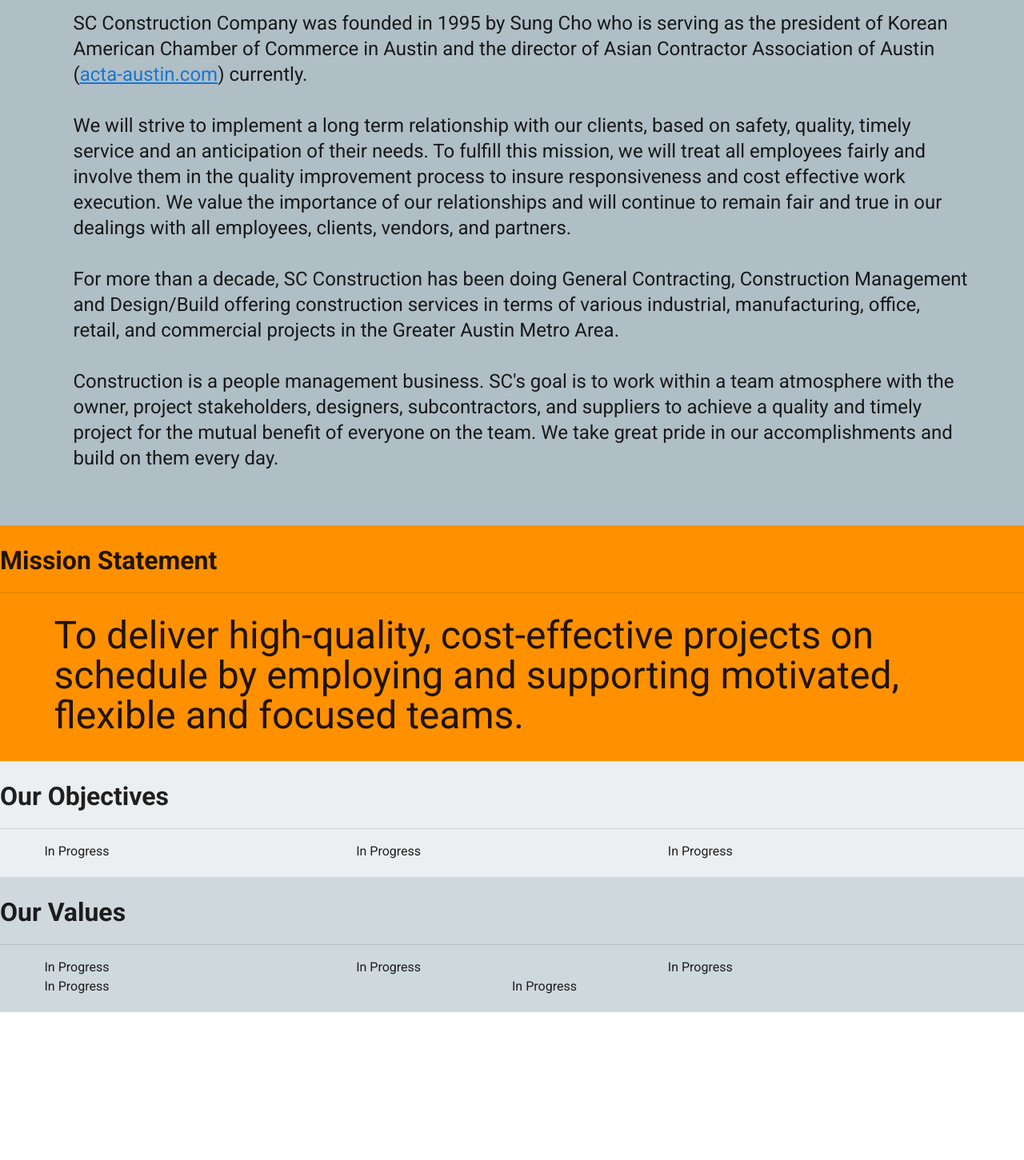
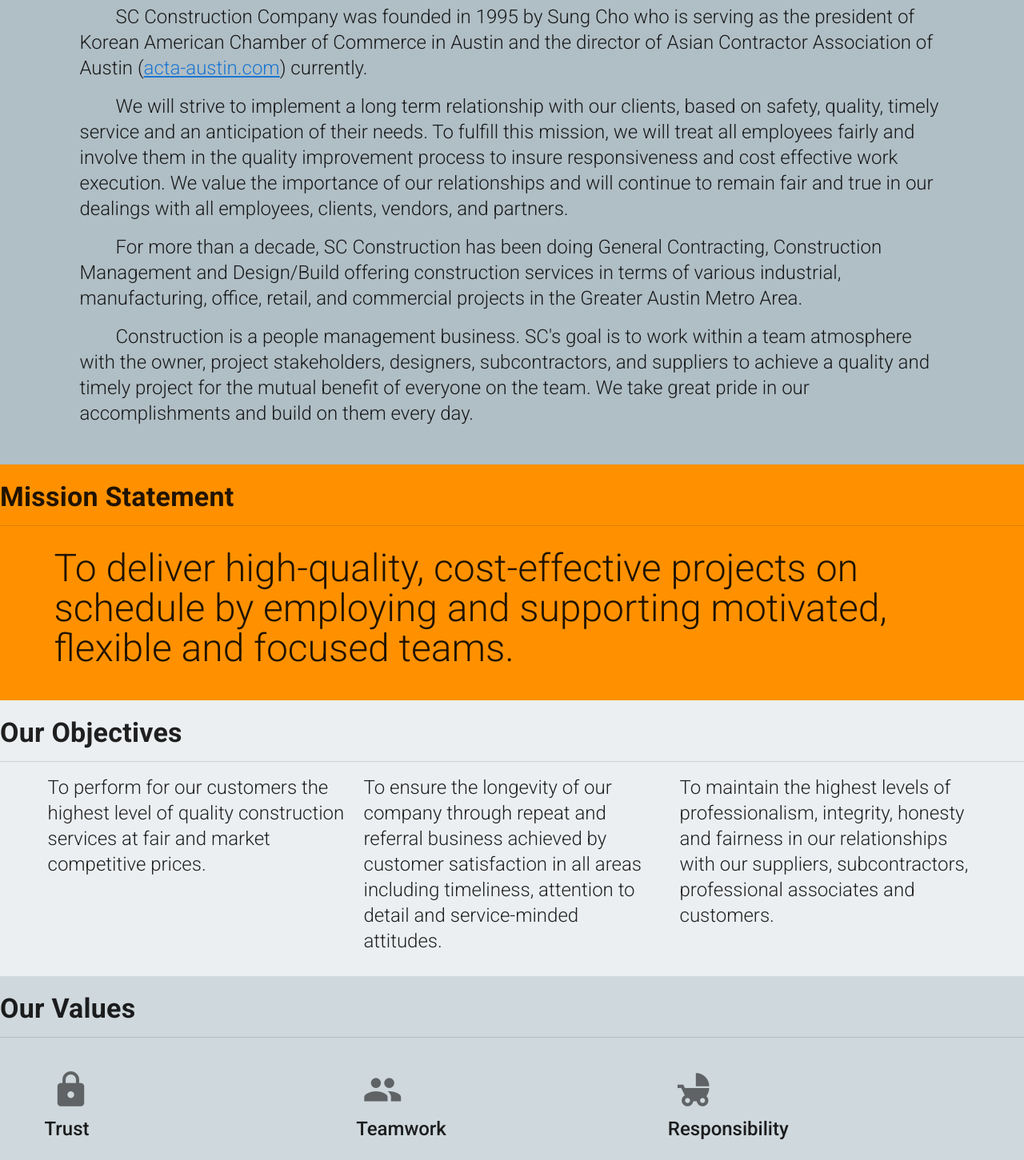
Before and after one commit to jaelee0409/SC-Construction, a Nuxt app: page /about in a window 1280 px wide. Shown: the part 200-1651 px from the top of the page at 80% size. Before the commit the page ends 1466 px from the top, so only its background shows below. Built offline with nearby package versions, Linux system fonts and the light colour scheme.

Commit message:
About page done.

```diff
--- a/pages/about.vue
+++ b/pages/about.vue
@@ -1,43 +1,80 @@
 <template>
     <v-container fluid class="pa-0">
-        <div class="py-5 blue-grey lighten-3" id="aboutUs">
-            <h1 class="mt-5 text-xs-center">About Us</h1>
+        <div class="py-5 blue-grey lighten-3">
+            <h4 class="mt-5 pt-4 display-1 font-weight-bold text-xs-center">About Us</h4>
             <v-divider class="my-4"></v-divider>
-            <v-container :class="{'px-5 mb-5': $vuetify.breakpoint.mdAndUp}">
-                <blockquote :class="{'blockquote headline': $vuetify.breakpoint.mdAndUp}">SC Construction Company was founded in 1995 by Sung Cho who is serving as the president of Korean American Chamber of Commerce in Austin and the director of Asian Contractor Association of Austin (<a href="http://acta-austin.com">acta-austin.com</a>) currently.</blockquote>
-                <blockquote :class="{'blockquote headline': $vuetify.breakpoint.mdAndUp}">We will strive to implement a long term relationship with our clients, based on safety, quality, timely service and an anticipation of their needs. To fulfill this mission, we will treat all employees fairly and involve them in the quality improvement process to insure responsiveness and cost effective work execution. We value the importance of our relationships and will continue to remain fair and true in our dealings with all employees, clients, vendors, and partners.</blockquote>
-                <blockquote :class="{'blockquote headline': $vuetify.breakpoint.mdAndUp}">For more than a decade, SC Construction has been doing General Contracting, Construction Management and Design/Build offering construction services in terms of various industrial, manufacturing, office, retail, and commercial projects in the Greater Austin Metro Area.</blockquote>
-                <blockquote :class="{'blockquote headline': $vuetify.breakpoint.mdAndUp}">Construction is a people management business. SC's goal is to work within a team atmosphere with the owner, project stakeholders, designers, subcontractors, and suppliers to achieve a quality and timely project for the mutual benefit of everyone on the team. We take great pride in our accomplishments and build on them every day.</blockquote>
+            <v-container class="hidden-xs-only"  id="aboutUsDesktop">
+                <div class="mx-5 px-5 headline font-weight-light">
+                    <p class="mb-4">SC Construction Company was founded in 1995 by Sung Cho who is serving as the president of Korean American Chamber of Commerce in Austin and the director of Asian Contractor Association of Austin (<a href="http://acta-austin.com">acta-austin.com</a>) currently.</p>
+                    <p class="mb-4">We will strive to implement a long term relationship with our clients, based on safety, quality, timely service and an anticipation of their needs. To fulfill this mission, we will treat all employees fairly and involve them in the quality improvement process to insure responsiveness and cost effective work execution. We value the importance of our relationships and will continue to remain fair and true in our dealings with all employees, clients, vendors, and partners.</p>
+                    <p class="mb-4">For more than a decade, SC Construction has been doing General Contracting, Construction Management and Design/Build offering construction services in terms of various industrial, manufacturing, office, retail, and commercial projects in the Greater Austin Metro Area.</p>
+                    <p class="mb-4">Construction is a people management business. SC's goal is to work within a team atmosphere with the owner, project stakeholders, designers, subcontractors, and suppliers to achieve a quality and timely project for the mutual benefit of everyone on the team. We take great pride in our accomplishments and build on them every day.</p>
+                </div>
+            </v-container>
+            <v-container class="hidden-sm-and-up">
+                <div class="subheading font-weight-light text-xs-center">
+                    <p class="mb-4">SC Construction Company was founded in 1995 by Sung Cho who is serving as the president of Korean American Chamber of Commerce in Austin and the director of Asian Contractor Association of Austin (<a href="http://acta-austin.com">acta-austin.com</a>) currently.<p>
+                    <p class="mb-4">We will strive to implement a long term relationship with our clients, based on safety, quality, timely service and an anticipation of their needs. To fulfill this mission, we will treat all employees fairly and involve them in the quality improvement process to insure responsiveness and cost effective work execution. We value the importance of our relationships and will continue to remain fair and true in our dealings with all employees, clients, vendors, and partners.</p>
+                    <p class="mb-4">For more than a decade, SC Construction has been doing General Contracting, Construction Management and Design/Build offering construction services in terms of various industrial, manufacturing, office, retail, and commercial projects in the Greater Austin Metro Area.</p>
+                    <p>Construction is a people management business. SC's goal is to work within a team atmosphere with the owner, project stakeholders, designers, subcontractors, and suppliers to achieve a quality and timely project for the mutual benefit of everyone on the team. We take great pride in our accomplishments and build on them every day.</p>
+                </div>
             </v-container>
         </div>
         <div class="py-5 orange accent-3 text-xs-center" id="statement">
-            <h1>Mission Statement</h1>
+            <h4 class="display-1 font-weight-bold">Mission Statement</h4>
             <v-divider class="my-4"></v-divider>
-            <v-container :class="{'px-5': $vuetify.breakpoint.mdAndUp}">
-                <div class="display-2">To deliver high-quality, cost-effective projects on schedule by employing and supporting motivated, flexible and focused teams.</div>
+            <v-container class="px-5 pb-5 hidden-xs-only">
+                <div class="display-2 font-weight-light">To deliver high-quality, cost-effective projects on schedule by employing and supporting motivated, flexible and focused teams.</div>
+            </v-container>
+            <v-container class="hidden-sm-and-up">
+                <div class="display-1 font-weight-light">To deliver high-quality, cost-effective projects on schedule by employing and supporting motivated, flexible and focused teams.</div>
             </v-container>
         </div>
         <div class="py-5 blue-grey lighten-5 text-xs-center" id="objectives">
-            <h1>Our Objectives</h1>
+            <h4 class="display-1 font-weight-bold text-xs-center">Our Objectives</h4>
             <v-divider class="my-4"></v-divider>
-            <v-container :class="{'px-5': $vuetify.breakpoint.mdAndUp}">
+            <v-container class="pb-5 hidden-xs-only">
                 <v-layout row wrap>
-                    <v-flex v-for="i in 3" :key="`4${i}`" xs4>
-                        In Progress
+                    <v-flex v-for="i in objectives" :key="'4${i}'" xs4>
+                        <div class="px-3 headline font-weight-light">
+                            {{ i.text }}
+                        </div>
+                    </v-flex>
+                </v-layout>
+            </v-container>
+            <v-container class="hidden-sm-and-up">
+                <v-layout row wrap>
+                    <v-flex v-for="i in objectives" :key="'12${i}'" xs12>
+                        <div class="mb-3 subheading font-weight-light">
+                            {{ i.text }}
+                        </div>
+                        <br>
                     </v-flex>
                 </v-layout>
             </v-container>
         </div>
         <div class="py-5 blue-grey lighten-4 text-xs-center" id="values">
-            <h1>Our Values</h1>
+            <h4 class="display-1 font-weight-bold text-xs-center">Our Values</h4>
             <v-divider class="my-4"></v-divider>
-            <v-container :class="{'px-5': $vuetify.breakpoint.mdAndUp}">
+            <v-container class="px-5 hidden-xs-only">
+                <v-layout row justify-center wrap>
+                    <v-flex v-for="i in values" :key="'4${i}'" xs4>
+                        <div class="my-4">
+                            <v-icon size="50" class="ma-2">{{ i.icon }}</v-icon>
+                            <h5 class="mb-3 headline font-weight-medium">{{ i.title }}</h5>
+                            <p class="px-3 pt-2 pb-5 subheading font-weight-light">{{ i.text }}</p>
+                        </div>
+                    </v-flex>
+                </v-layout>
+            </v-container>
+            <v-container class="hidden-sm-and-up">
                 <v-layout row wrap>
-                    <v-flex v-for="i in 3" :key="`4${i}`" xs4>
-                        In Progress
-                    </v-flex>
-                    <v-flex v-for="i in 2" :key="`6${i}`" xs6>
-                        In Progress
+                    <v-flex v-for="i in values" :key="'12${i}'" xs12>
+                        <div class="mb-5">
+                            <v-icon size="30" class="ma-2">{{ i.icon }}</v-icon>
+                            <h5 class="headline font-weight-medium">{{ i.title }}</h5>
+                            <p class="px-3 pt-2 subheading font-weight-light">{{ i.text }}</p>
+                        </div>
                     </v-flex>
                 </v-layout>
             </v-container>
@@ -47,8 +84,43 @@
 
 <script>
 export default {
+    data() {
+        return {
+            objectives: [
+                {
+                    text: 'To perform for our customers the highest level of quality construction services at fair and market competitive prices.'
+                },
+                {
+                    text: 'To ensure the longevity of our company through repeat and referral business achieved by customer satisfaction in all areas including timeliness, attention to detail and service-minded attitudes.'
+                },
+                {
+                    text: 'To maintain the highest levels of professionalism, integrity, honesty and fairness in our relationships with our suppliers, subcontractors, professional associates and customers.'
+                }
+            ],
+            values: [
+                {
+                    title: 'Trust', text: 'We place trust at the center of every relationship - with customers, subcontractors, suppliers, architects, engineers and fellow team members.', icon: 'lock'
+                },
+                {
+                    title: 'Teamwork', text: 'People are our greatest strength. SC people work with customers and business partners in a spirit of collaboration and trust to tackle the challenges of construction.', icon: 'people'
+                },
+                {
+                    title: 'Responsibility', text: 'We are responsible to team members, customers, subcontractors, suppliers, architects, engineers and the communities in which we live and work.', icon: 'child_friendly'
+                },
+                {
+                    title: 'Safety', text: 'We are committed to eliminating all worker injury. Every SC team member and every customer, subcontractor, supplier, architect and engineer can expect that our work sites place their personal safety as our highest priority.', icon: 'security'
+                },
+                {
+                    title: 'Service', text: 'We embrace a customer service culture. We believe our future is secured by advancing the interests and success of our customers.', icon: 'favorite'
+                }
+            ]
+        }
+    }
 }
 </script>
 
 <style>
+#aboutUsDesktop {
+    text-indent: 45px;
+}
 </style>
--- a/pages/index.vue
+++ b/pages/index.vue
@@ -2,10 +2,12 @@
     <v-container fluid class="pa-0 ma-0" id="hero_container">
         <!-- Photo by Verne Ho on Unsplash -->
         <v-parallax :src="require('@/assets/hero.jpg')" height="/* */" id="hero_image">
-            <v-layout align-center justify-center class="px-5 text-xs-center">
-                <v-card white class="elevation-24" id="hero_card">
-                    <div :class="{'ma-3 px-2 display-1 font-weight-bold font-italic': $vuetify.breakpoint.mdAndUp,
-                        'px-2 py-2 headline font-weight-bold font-italic': $vuetify.breakpoint.smAndDown}">
+            <v-layout align-center justify-center class="mx-5 px-5 text-xs-center">
+                <v-card white class="mx-5 elevation-24" id="hero_card">
+                    <div class="ma-3 px-2 display-1 font-weight-bold font-italic hidden-sm-and-down">
+                        "BUILDING TRUST IN BUSINESS RELATIONSHIPS"
+                    </div>
+                    <div class="px-3 py-2 headline font-weight-medium font-italic hidden-md-and-up">
                         "BUILDING TRUST IN BUSINESS RELATIONSHIPS"
                     </div>
                 </v-card>
```
